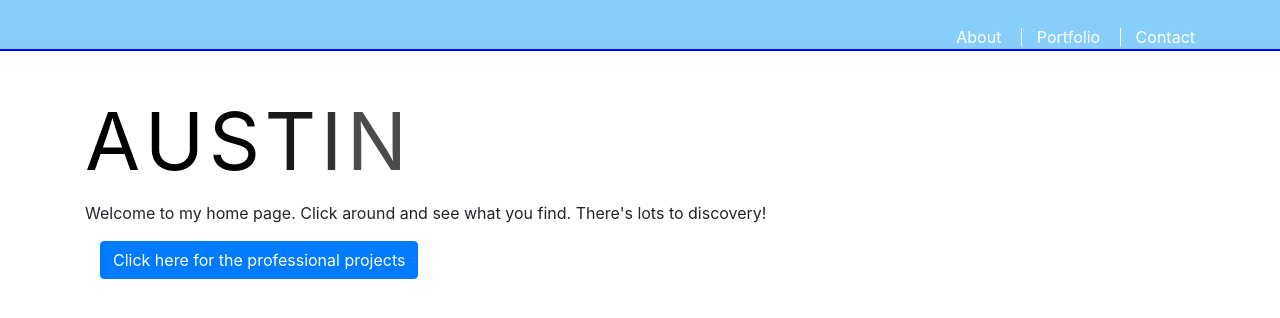
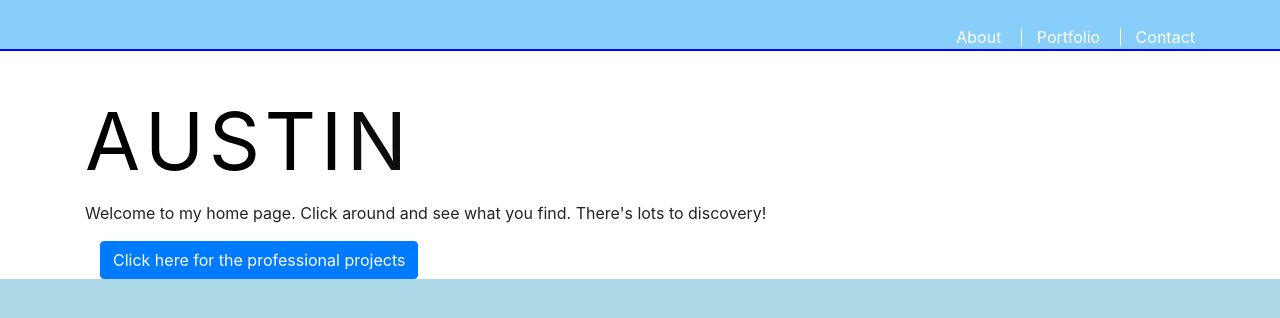
Before and after one commit to ataranto320/Portfolio, a plain HTML site: page home/home.html in a window 1280 px wide. Drawn offline with nearby package versions, Linux system fonts and the light colour scheme.

Commit message:
trying to figure out why body background color isnt working and adjustments to time

```diff
--- a/home/app.js
+++ b/home/app.js
@@ -1,6 +1,6 @@
 document.getElementById("one").style.setProperty('--animate-duration', '2s');
-document.getElementById("two").style.setProperty('--animate-duration', '4s');
-document.getElementById("three").style.setProperty('--animate-duration', '6s');
-document.getElementById("four").style.setProperty('--animate-duration', '8s');
-document.getElementById("five").style.setProperty('--animate-duration', '10s');
-document.getElementById("six").style.setProperty('--animate-duration', '12s');
+document.getElementById("two").style.setProperty('--animate-duration', '3s');
+document.getElementById("three").style.setProperty('--animate-duration', '4s');
+document.getElementById("four").style.setProperty('--animate-duration', '5s');
+document.getElementById("five").style.setProperty('--animate-duration', '6s');
+document.getElementById("six").style.setProperty('--animate-duration', '7s');
--- a/home/style.css
+++ b/home/style.css
@@ -1,3 +1,13 @@
+html {
+    background-color: lightblue;
+}
+
+body {
+    background-color: lightcoral;
+    /* overflow: auto; */
+    /* background-size: cover; */
+}
+
 #masthead {
     /* position: fixed; */
     z-index: 99;
```
Also changed, not shown: home/home.html (+0 -9 lines).
